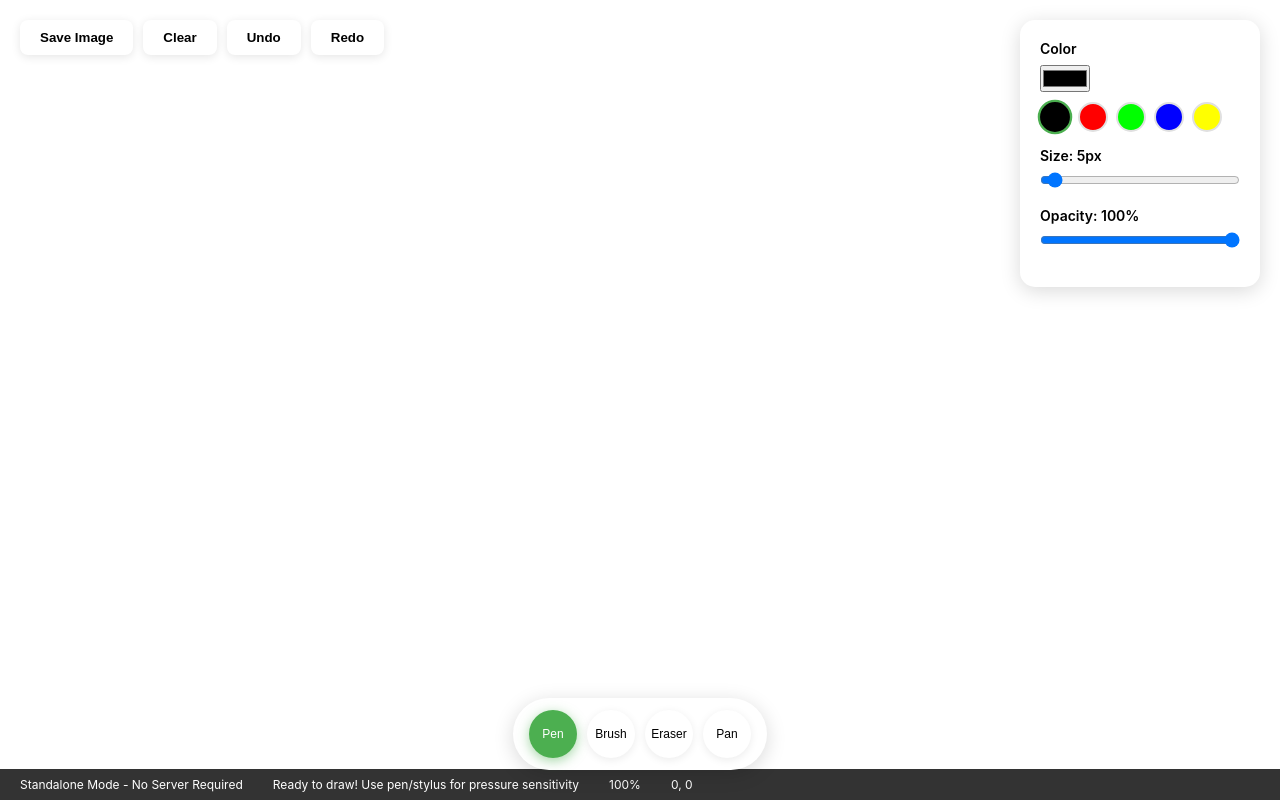
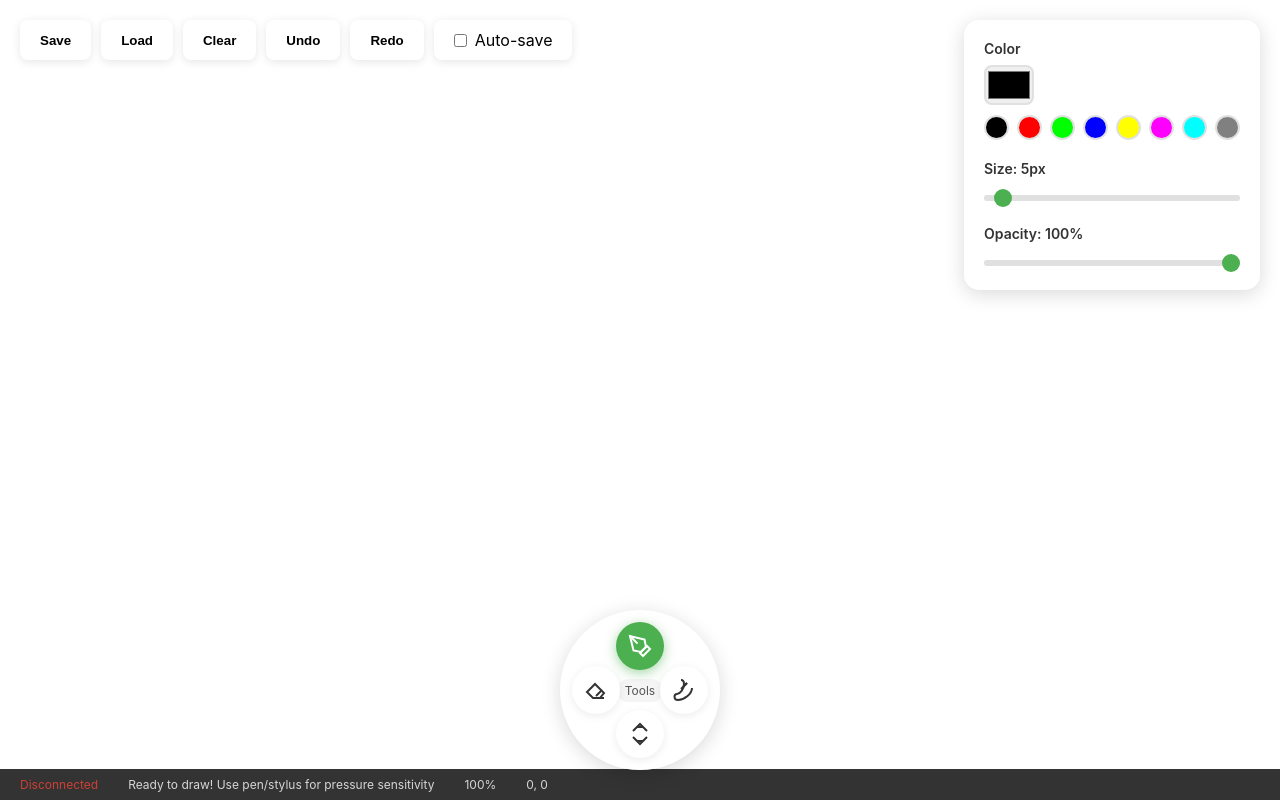
Before and after one commit to Jassu-Jaswanth/infini-canvas, a website: page standalone.html in a window 1280 px wide. Drawn offline with Linux system fonts and the light colour scheme; no server answers.

Commit message:
feat: align standalone demo with server UI and behavior

```diff
--- a/standalone.html
+++ b/standalone.html
@@ -4,98 +4,100 @@
     <meta charset="UTF-8">
     <meta name="viewport" content="width=device-width, initial-scale=1.0">
     <title>Infinite Canvas - Standalone Demo</title>
-    <style>
-        * { margin: 0; padding: 0; box-sizing: border-box; }
-        body { font-family: -apple-system, BlinkMacSystemFont, "Segoe UI", Roboto, sans-serif; overflow: hidden; background: #f5f5f5; user-select: none; }
-        #app { width: 100vw; height: 100vh; position: relative; }
-
-        /* Canvas */
-        #drawingCanvas, #previewCanvas { position: absolute; top: 0; left: 0; cursor: crosshair; touch-action: none; }
-        #previewCanvas { pointer-events: none; z-index: 1; }
-        #drawingCanvas { background: white; box-shadow: 0 0 50px rgba(0,0,0,0.1); }
-
-        /* Tool Wheel - simple bottom bar */
-        .tool-wheel { position: fixed; bottom: 30px; left: 50%; transform: translateX(-50%); display: flex; gap: 10px; padding: 12px 16px; background: white; border-radius: 999px; box-shadow: 0 4px 20px rgba(0,0,0,0.15); z-index: 100; }
-
-        .tool-btn { width: 48px; height: 48px; border: none; background: white; border-radius: 50%; cursor: pointer; display: flex; align-items: center; justify-content: center; transition: transform 0.2s ease, background 0.2s ease, box-shadow 0.2s ease; font-size: 12px; box-shadow: 0 2px 8px rgba(0,0,0,0.08); }
-        .tool-btn:hover { background: #f0f0f0; transform: translateY(-1px) scale(1.05); }
-        .tool-btn.active { background: #4CAF50; color: white; box-shadow: 0 3px 12px rgba(76, 175, 80, 0.5); }
-
-        /* Tool Options */
-        .tool-options { position: fixed; top: 20px; right: 20px; background: white; padding: 20px; border-radius: 15px; box-shadow: 0 4px 20px rgba(0,0,0,0.15); z-index: 100; }
-        .option-group { margin-bottom: 15px; }
-        .option-group label { display: block; margin-bottom: 8px; font-weight: 600; font-size: 14px; }
-        .option-group input[type="range"] { width: 200px; }
-
-        /* Controls */
-        .controls { position: fixed; top: 20px; left: 20px; display: flex; gap: 10px; z-index: 100; }
-        .control-btn { padding: 10px 20px; background: white; border: none; border-radius: 8px; font-weight: 600; cursor: pointer; box-shadow: 0 2px 10px rgba(0,0,0,0.1); }
-        .control-btn:hover { background: #f0f0f0; }
-
-        /* Status */
-        .status-bar { position: fixed; bottom: 0; left: 0; right: 0; background: rgba(0,0,0,0.8); color: white; padding: 8px 20px; display: flex; gap: 30px; font-size: 12px; z-index: 99; }
-
-        /* Color presets */
-        .color-presets { display: flex; gap: 8px; margin-top: 10px; }
-        .color-preset { width: 30px; height: 30px; border: 2px solid #e0e0e0; border-radius: 50%; cursor: pointer; transition: transform 0.15s ease, border-color 0.15s ease; }
-        .color-preset:hover { transform: scale(1.2); }
-        .color-preset.active { border-color: #4CAF50; transform: scale(1.15); }
-    </style>
+    <link rel="stylesheet" href="public/styles.css">
 </head>
 <body>
     <div id="app">
+        <!-- Main Canvas -->
         <canvas id="drawingCanvas"></canvas>
         <canvas id="previewCanvas"></canvas>
 
-        <!-- Tool Wheel (simple bottom bar) -->
-        <div class="tool-wheel">
-            <button class="tool-btn active" onclick="selectTool('pen')">Pen</button>
-            <button class="tool-btn" onclick="selectTool('brush')">Brush</button>
-            <button class="tool-btn" onclick="selectTool('eraser')">Eraser</button>
-            <button class="tool-btn" onclick="selectTool('pan')">Pan</button>
+        <!-- Tool Wheel -->
+        <div id="toolWheel" class="tool-wheel">
+            <button class="tool-btn" data-tool="pen" title="Pen">
+                <svg width="24" height="24" viewBox="0 0 24 24" fill="none" stroke="currentColor" stroke-width="2">
+                    <path d="M12 19l7-7 3 3-7 7-3-3z"/>
+                    <path d="M18 13l-1.5-7.5L2 2l3.5 14.5L13 18l5-5z"/>
+                    <path d="M2 2l7.586 7.586"/>
+                </svg>
+            </button>
+            <button class="tool-btn" data-tool="brush" title="Brush">
+                <svg width="24" height="24" viewBox="0 0 24 24" fill="none" stroke="currentColor" stroke-width="2">
+                    <path d="M9 11l6-6"/>
+                    <path d="M15 5l-3.5 3.5"/>
+                    <path d="M20 10c0 6-8 12-14 12c-2 0-3.5-1.5-3.5-3.5c0-1.5 1-2.5 2.5-2.5c3 0 7-5 7-10c0-2.5-1.5-4-3-4"/>
+                </svg>
+            </button>
+            <button class="tool-btn" data-tool="eraser" title="Eraser">
+                <svg width="24" height="24" viewBox="0 0 24 24" fill="none" stroke="currentColor" stroke-width="2">
+                    <path d="M20 20H9l-6-6 8-8 9 9-4 5z"/>
+                    <line x1="18" y1="12" x2="12" y2="18"/>
+                </svg>
+            </button>
+            <button class="tool-btn" data-tool="pan" title="Pan">
+                <svg width="24" height="24" viewBox="0 0 24 24" fill="none" stroke="currentColor" stroke-width="2">
+                    <path d="M5 9l7-7 7 7"/>
+                    <path d="M5 15l7 7 7-7"/>
+                    <path d="M9 5h6"/>
+                    <path d="M9 19h6"/>
+                </svg>
+            </button>
         </div>
 
-        <!-- Tool Options -->
-        <div class="tool-options">
+        <!-- Tool Options Panel -->
+        <div id="toolOptions" class="tool-options">
             <div class="option-group">
                 <label>Color</label>
                 <input type="color" id="colorPicker" value="#000000">
-                <div class="color-presets">
-                    <button class="color-preset active" style="background:#000000" data-color="#000000" onclick="setColor('#000000')"></button>
-                    <button class="color-preset" style="background:#FF0000" data-color="#FF0000" onclick="setColor('#FF0000')"></button>
-                    <button class="color-preset" style="background:#00FF00" data-color="#00FF00" onclick="setColor('#00FF00')"></button>
-                    <button class="color-preset" style="background:#0000FF" data-color="#0000FF" onclick="setColor('#0000FF')"></button>
-                    <button class="color-preset" style="background:#FFFF00" data-color="#FFFF00" onclick="setColor('#FFFF00')"></button>
+                <div id="colorPresets" class="color-presets">
+                    <button class="color-preset" style="background: #000000" data-color="#000000"></button>
+                    <button class="color-preset" style="background: #FF0000" data-color="#FF0000"></button>
+                    <button class="color-preset" style="background: #00FF00" data-color="#00FF00"></button>
+                    <button class="color-preset" style="background: #0000FF" data-color="#0000FF"></button>
+                    <button class="color-preset" style="background: #FFFF00" data-color="#FFFF00"></button>
+                    <button class="color-preset" style="background: #FF00FF" data-color="#FF00FF"></button>
+                    <button class="color-preset" style="background: #00FFFF" data-color="#00FFFF"></button>
+                    <button class="color-preset" style="background: #808080" data-color="#808080"></button>
                 </div>
             </div>
+
             <div class="option-group">
                 <label>Size: <span id="sizeValue">5</span>px</label>
-                <input type="range" id="brushSize" min="1" max="100" value="5" oninput="updateSize(this.value)">
+                <input type="range" id="brushSize" min="1" max="100" value="5">
             </div>
+
             <div class="option-group">
                 <label>Opacity: <span id="opacityValue">100</span>%</label>
-                <input type="range" id="brushOpacity" min="0" max="100" value="100" oninput="updateOpacity(this.value)">
+                <input type="range" id="brushOpacity" min="0" max="100" value="100">
             </div>
         </div>
 
         <!-- Controls -->
-        <div class="controls">
-            <button class="control-btn" onclick="saveCanvas()">Save Image</button>
-            <button class="control-btn" onclick="clearCanvas()">Clear</button>
-            <button class="control-btn" onclick="undo()">Undo</button>
-            <button class="control-btn" onclick="redo()">Redo</button>
+        <div id="controls" class="controls">
+            <button id="saveBtn" class="control-btn">Save</button>
+            <button id="loadBtn" class="control-btn">Load</button>
+            <button id="clearBtn" class="control-btn">Clear</button>
+            <button id="undoBtn" class="control-btn">Undo</button>
+            <button id="redoBtn" class="control-btn">Redo</button>
+            <label class="auto-save-toggle">
+                <input type="checkbox" id="autoSaveToggle">
+                <span>Auto-save</span>
+            </label>
         </div>
 
         <!-- Status Bar -->
-        <div class="status-bar">
-            <span>Standalone Mode - No Server Required</span>
-            <span id="status"></span>
+        <div id="statusBar" class="status-bar">
+            <span id="connectionStatus">Disconnected</span>
+            <span id="saveStatus"></span>
             <span id="zoomLevel">100%</span>
-            <span id="coords">0, 0</span>
+            <span id="coordinates">0, 0</span>
         </div>
     </div>
 
+    <script src="public/canvas.js"></script>
     <script>
+        if (window.InfiniteCanvas) {
+        } else {
         // Canvas setup
         const canvas = document.getElementById('drawingCanvas');
         const previewCanvas = document.getElementById('previewCanvas');
@@ -171,7 +173,7 @@
 
         function draw(e) {
             const point = getPoint(e);
-            document.getElementById('coords').textContent = `${Math.round(point.x)}, ${Math.round(point.y)}`;
+            document.getElementById('coordinates').textContent = `${Math.round(point.x)}, ${Math.round(point.y)}`;
 
             if (isPanning && lastPoint) {
                 // Use raw coordinates for panning (not scaled)
@@ -199,7 +201,7 @@
                 drawStroke(currentStroke, previewCtx);
             }
 
-            document.getElementById('status').textContent = `Drawing... (${currentStroke.points.length} points)`;
+            document.getElementById('saveStatus').textContent = `Drawing... (${currentStroke.points.length} points)`;
         }
 
         function stopDrawing() {
@@ -219,7 +221,7 @@
             redraw();
 
             currentStroke = null;
-            document.getElementById('status').textContent = `${strokes.length} strokes`;
+            document.getElementById('saveStatus').textContent = `${strokes.length} strokes`;
         }
 
         function getPoint(e) {
@@ -490,7 +492,7 @@
                 strokes = [];
                 redoStack = [];
                 redraw();
-                document.getElementById('status').textContent = 'Canvas cleared';
+                document.getElementById('saveStatus').textContent = 'Canvas cleared';
             }
         }
 
@@ -498,7 +500,7 @@
             if (strokes.length > 0) {
                 redoStack.push(strokes.pop());
                 redraw();
-                document.getElementById('status').textContent = 'Undone';
+                document.getElementById('saveStatus').textContent = 'Undone';
             }
         }
 
@@ -506,7 +508,7 @@
             if (redoStack.length > 0) {
                 strokes.push(redoStack.pop());
                 redraw();
-                document.getElementById('status').textContent = 'Redone';
+                document.getElementById('saveStatus').textContent = 'Redone';
             }
         }
 
@@ -515,7 +517,7 @@
             link.download = 'canvas-' + Date.now() + '.png';
             link.href = canvas.toDataURL();
             link.click();
-            document.getElementById('status').textContent = 'Image saved!';
+            document.getElementById('saveStatus').textContent = 'Image saved!';
         }
 
         // Color picker
@@ -553,7 +555,34 @@
         updateWheelColorSelection(currentColor);
 
         // Initial message
-        document.getElementById('status').textContent = 'Ready to draw! Use pen/stylus for pressure sensitivity';
+        document.getElementById('saveStatus').textContent = 'Ready to draw! Use pen/stylus for pressure sensitivity';
+        }
+    </script>
+    <script>
+        (function() {
+            if (window.location.protocol === 'file:') {
+                if (window.InfiniteCanvas && window.InfiniteCanvas.prototype) {
+                    InfiniteCanvas.prototype.setupWebSocket = function() {
+                        var status = document.getElementById('connectionStatus');
+                        if (status) {
+                            status.textContent = 'Offline (standalone)';
+                            status.className = 'disconnected';
+                        }
+                    };
+                    InfiniteCanvas.prototype.saveToServer = async function() {
+                        var saveStatus = document.getElementById('saveStatus');
+                        if (saveStatus) {
+                            saveStatus.textContent = 'Local-only: no server';
+                            setTimeout(function() { saveStatus.textContent = ''; }, 2000);
+                        }
+                    };
+                    InfiniteCanvas.prototype.loadBoard = async function() {
+                    };
+                    InfiniteCanvas.prototype.toggleAutoSave = function() {
+                    };
+                }
+            }
+        })();
     </script>
 </body>
 </html>
```
